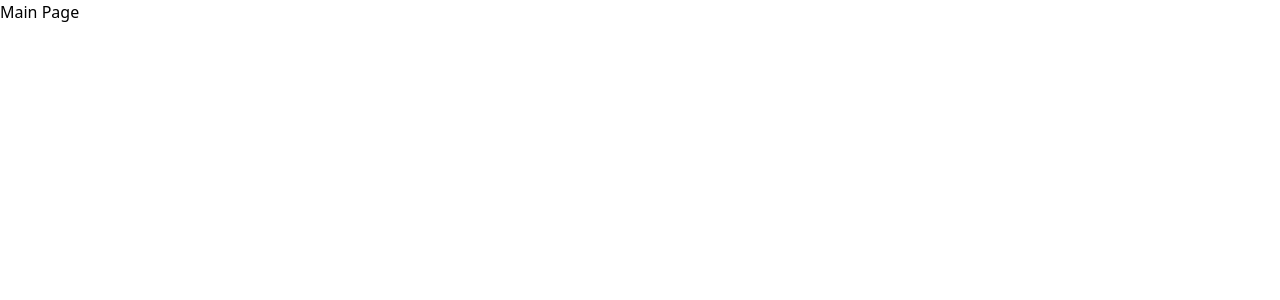
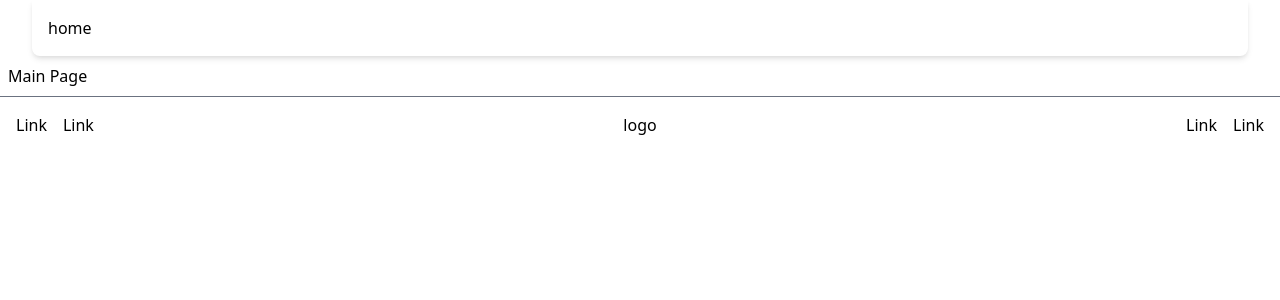
Before and after one commit to TifuDev/frontifu, a React (Create React App) app: page / in a window 1280 px wide. Shown: the top 300 px of the page. Built offline with nearby package versions, Linux system fonts and the light colour scheme.

Commit message:
feat(style+response): style redesigned and 404 in news page

```diff
--- a/src/App.js
+++ b/src/App.js
@@ -1,16 +1,23 @@
 import { BrowserRouter as Router, Route } from 'react-router-dom';
-
-const { NewPage } = require('./components/NewPage');
+import Navbar from './components/Navbar';
+import NewPage from './components/NewPage';
+import Footer from './components/Footer';
 
 export default function App() {
   return (
+    <div className="dark:bg-gray-900 dark:text-white">
       <Router>
+        <Navbar />
+        <div className="p-2">
           <Route exact path="/">
             <h1>Main Page</h1>
           </Route>
           <Route path="/new/:path">
             <NewPage />
           </Route>
+        </div>
+        <Footer />
       </Router>
+    </div>
   );
 }
--- a/src/api/new.js
+++ b/src/api/new.js
@@ -1,10 +1,10 @@
 const { API_HOST, API_PORT } = process.env;
 
-class New {
+export default class New {
   constructor(path) {
     this.path = path;
-    this.api_url = 'http://localhost:3000/api';
-    if (API_HOST != null) this.api_url = `http://${API_HOST}:${API_PORT}/api`;
+    this.api_url = 'http://localhost:3000';
+    if (API_HOST != null) this.api_url = `http://${API_HOST}:${API_PORT}/`;
   }
 
   get() {
@@ -19,5 +19,3 @@ class New {
     });
   }
 }
-
-export default { New };
--- a/src/components/Footer.js
+++ b/src/components/Footer.js
@@ -1,7 +1,19 @@
+import { BrowserRouter as Router, Link } from 'react-router-dom';
+
 export default function Footer() {
   return (
-    <div className="bg-gray-900 w-full p-2">
-      <span>TIFU 2021</span>
+    <div className="border-t border-gray-500 dark:border-gray-800 w-full p-4 flex justify-between">
+      <Router>
+        <div className="space-x-4">
+          <Link to="/">Link</Link>
+          <Link to="/">Link</Link>
+        </div>
+        <span>logo</span>
+        <div className="space-x-4">
+          <Link to="/">Link</Link>
+          <Link to="/">Link</Link>
+        </div>
+      </Router>
     </div>
   );
 }
--- a/src/components/Navbar.js
+++ b/src/components/Navbar.js
@@ -1,8 +1,12 @@
+import { BrowserRouter as Router, Link } from 'react-router-dom';
+
 export default function Navbar() {
   return (
-    <nav className="bg-blue-100 p-2 mx-4 border-l border-r border-black-800 rounded-b-lg">
+    <nav className="shadow-md p-4 md:mx-8 md:rounded-b-lg dark:bg-gray-800 dark:shadow-none">
       <div className="flex justify-between">
-        <a href="/">a</a>
+        <Router>
+          <Link to="/">home</Link>
+        </Router>
       </div>
     </nav>
   );
--- a/src/components/NewPage.js
+++ b/src/components/NewPage.js
@@ -1,12 +1,12 @@
 import { useParams } from 'react-router-dom';
 import { useState, useEffect } from 'react';
 import Markdown from 'markdown-to-jsx';
+import New from '../api/new';
 
-const { New } = require('../api/new');
-
-function NewPage() {
+export default function NewPage() {
   const [isLoading, setIsLoading] = useState(true);
   const [data, setData] = useState();
+  const [err, setError] = useState();
   const { path } = useParams();
 
   useEffect(() => {
@@ -15,23 +15,26 @@ function NewPage() {
         setData(res);
         setIsLoading(false);
       })
-      // eslint-disable-next-line no-console
-      .catch((err) => console.log(err));
+      .catch((fetchErr) => {
+        setError(fetchErr);
+        setIsLoading(false);
+      });
   }, [path]);
 
   return (
     <>
-      {!isLoading && (
+      {!isLoading && !err && (
         <>
-          <h1>{data.data.title}</h1>
-          <span>{data.data.desc}</span>
+          <h1>{data.newObj.title}</h1>
+          <span>{data.newObj.desc}</span>
           <div>
-            <Markdown>{data.content}</Markdown>
+            <Markdown>{data.newObj.content}</Markdown>
           </div>
         </>
+      )}
+      {!isLoading && err && (
+        <h1>New not found!</h1>
       )}
     </>
   );
 }
-
-export default { NewPage };
--- a/tailwind.config.js
+++ b/tailwind.config.js
@@ -1,13 +1,17 @@
 module.exports = {
   purge: [
-    "./src/index.js"
+    './src/index.js',
   ],
-  darkMode: false, // or 'media' or 'class'
+  darkMode: 'media', // or 'media' or 'class'
   theme: {
-    extend: {},
+    extend: {
+      colors: {
+        black: '#212121',
+      },
+    },
   },
   variants: {
     extend: {},
   },
   plugins: [],
-}
+};
```
Also changed, not shown: package.json (+6 -6 lines), 2 other files (tests, documents, lock files or other folders). Lines whose indentation alone changed are shown as unchanged.
